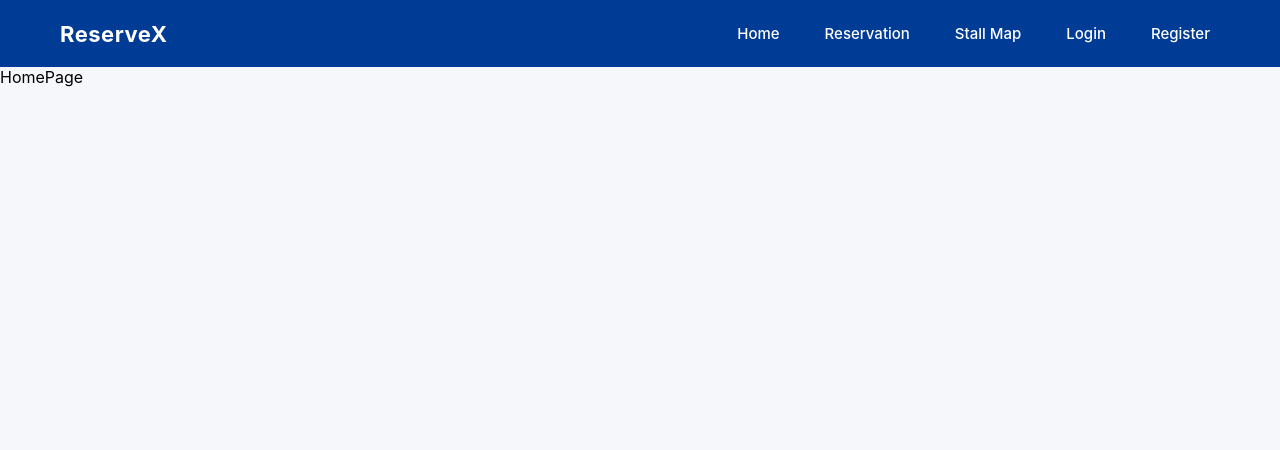
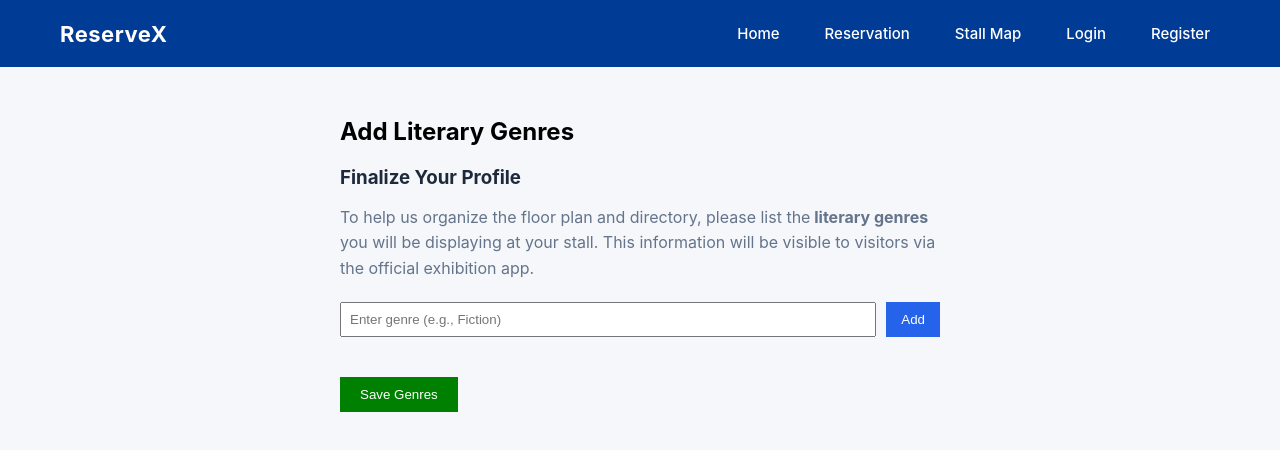
Before and after one commit to Lochithya/ReserveX, a React (Vite) app in the folder online-portal/: page /home in a window 1280 px wide. Shown: the top 450 px of the page. Built offline with nearby package versions, Linux system fonts and the light colour scheme.

Commit message:
update homepage

```diff
--- a/online-portal/src/App.jsx
+++ b/online-portal/src/App.jsx
@@ -1,7 +1,7 @@
 import { Routes, Route } from "react-router-dom";
 import LoginPage from "./pages/LoginPage";
 import RegisterPage from "./pages/RegisterPage";
-import HomePage from "./pages/HomePage";
+import HomePage from './pages/HomePage';
 import ReservationPage from "./pages/ReservationPage";
 import NavBar from "./components/NavBar";
 import StallMap from "./pages/StallMap";
--- /dev/null
+++ b/online-portal/src/pages/HomePage.css
@@ -0,0 +1,56 @@
+.home-container {
+  padding: 30px;
+  max-width: 600px;
+  margin: auto;
+}
+
+.genre-input-section {
+  display: flex;
+  gap: 10px;
+  margin-top: 20px;
+}
+
+.genre-input-section input {
+  flex: 1;
+  padding: 8px;
+}
+
+.genre-input-section button {
+  padding: 8px 15px;
+  background-color: #2563eb;
+  color: white;
+  border: none;
+  cursor: pointer;
+}
+
+.genre-list {
+  margin-top: 20px;
+  display: flex;
+  flex-wrap: wrap;
+  gap: 10px;
+}
+
+.genre-item {
+  background-color: #e5e7eb;
+  padding: 6px 10px;
+  border-radius: 20px;
+  display: flex;
+  align-items: center;
+  gap: 5px;
+}
+
+.genre-item span {
+  cursor: pointer;
+  color: red;
+}
+
+.save-btn {
+  margin-top: 20px;
+  padding: 10px 20px;
+  background-color: green;
+  color: white;
+  border: none;
+  cursor: pointer;
+}
+.description h3 { color: #1e293b; margin-bottom: 12px; }
+.description p { color: #64748b; line-height: 1.6; }
--- a/online-portal/src/pages/HomePage.jsx
+++ b/online-portal/src/pages/HomePage.jsx
@@ -1,9 +1,78 @@
-import React from "react";
+import { useState } from "react";
+//import { saveGenres } from "../services/genre.service";
+import "./HomePage.css";
 
 const HomePage = () => {
+  const [genreInput, setGenreInput] = useState("");
+  const [genres, setGenres] = useState([]);
+
+  const handleAddGenre = () => {
+    if (!genreInput.trim()) return;
+
+    if (genres.includes(genreInput)) {
+      alert("Genre already added.");
+      return;
+    }
+
+    setGenres([...genres, genreInput]);
+    setGenreInput("");
+  };
+
+  const handleRemoveGenre = (genre) => {
+    setGenres(genres.filter((g) => g !== genre));
+  };
+
+  const handleSubmit = async () => {
+    if (genres.length === 0) {
+      alert("Please add at least one genre.");
+      return;
+    }
+
+    try {
+      await saveGenres(genres);
+      alert("Genres saved successfully!");
+    } catch (error) {
+      alert("Failed to save genres.");
+    }
+  };
+
   return (
-    <div>HomePage</div>
-  )
-}
+    <div className="home-container">
+      <h2>Add Literary Genres</h2>
 
-export default HomePage
+      <div className="description">
+            <h3>Finalize Your Profile</h3>
+            <p>
+              To help us organize the floor plan and directory, please list the
+              <strong> literary genres</strong> you will be displaying at your stall.
+              This information will be visible to visitors via the official exhibition app.
+            </p>
+          </div>
+
+      <div className="genre-input-section">
+        <input
+          type="text"
+          placeholder="Enter genre (e.g., Fiction)"
+          value={genreInput}
+          onChange={(e) => setGenreInput(e.target.value)}
+        />
+        <button onClick={handleAddGenre}>Add</button>
+      </div>
+
+      <div className="genre-list">
+        {genres.map((genre, index) => (
+          <div key={index} className="genre-item">
+            {genre}
+            <span onClick={() => handleRemoveGenre(genre)}>✖</span>
+          </div>
+        ))}
+      </div>
+
+      <button className="save-btn" onClick={handleSubmit}>
+        Save Genres
+      </button>
+    </div>
+  );
+};
+
+export default HomePage;
--- a/online-portal/src/pages/ReservationPage.jsx
+++ b/online-portal/src/pages/ReservationPage.jsx
@@ -1,10 +1,12 @@
 import { useEffect, useState } from "react";
-import { getAllStalls } from "../services/stall.service";
+import { useNavigate } from "react-router-dom"; // Required for navigation
+import { getAllStalls } from "../services/stall.service"; // Fixed filename dot
 import { createReservation } from "../services/reservation.service";
 import StallCard from "../components/StallCard";
 import "./ReservationPage.css";
 
 const ReservationPage = () => {
+  const navigate = useNavigate(); // Hook for redirection
   const [stalls, setStalls] = useState([]);
   const [selectedStalls, setSelectedStalls] = useState([]);
   const [loading, setLoading] = useState(true);
@@ -18,7 +20,7 @@ const ReservationPage = () => {
       const res = await getAllStalls();
       setStalls(res.data);
     } catch (error) {
-      alert("Failed to load stalls");
+      alert("Failed to load stalls from the server.");
     } finally {
       setLoading(false);
     }
@@ -28,8 +30,9 @@ const ReservationPage = () => {
     if (selectedStalls.includes(stallId)) {
       setSelectedStalls(selectedStalls.filter((id) => id !== stallId));
     } else {
+      // Logic for the 3-stall maximum limit
       if (selectedStalls.length >= 3) {
-        alert("You can reserve maximum 3 stalls only.");
+        alert("As per guidelines, you can reserve a maximum of 3 stalls per business.");
         return;
       }
       setSelectedStalls([...selectedStalls, stallId]);
@@ -38,40 +41,47 @@ const ReservationPage = () => {
 
   const handleReservation = async () => {
     if (selectedStalls.length === 0) {
-      alert("Please select at least one stall.");
+      alert("Please select at least one stall to proceed.");
       return;
     }
 
+    // Requirement: A pop-up screen for confirmation
     const confirm = window.confirm(
-      "Are you sure you want to confirm reservation?"
+      `Confirm reservation for ${selectedStalls.length} stall(s)? A QR pass will be sent to your email.`
     );
 
     if (!confirm) return;
 
     try {
       await createReservation(selectedStalls);
-      alert("Reservation successful! Email with QR code sent.");
+      alert("Reservation successful! Check your email for the unique QR pass.");
+
       setSelectedStalls([]);
-      fetchStalls();
+
+      // Requirement: Navigate to Home Screen after confirmation
+      navigate("/home");
     } catch (error) {
-      alert("Reservation failed.");
+      alert("Reservation failed. Please check your connection.");
     }
   };
 
-  if (loading) return <p className="loading">Loading stalls...</p>;
+  if (loading) return <p className="loading">Loading exhibition map...</p>;
 
   return (
     <div className="reservation-container">
-      <h2 className="reservation-title">Stall Reservation</h2>
-      <p className="reservation-subtitle">Select up to 3 stalls</p>
+      <h2 className="reservation-title">Exhibition Stall Reservation</h2>
+      <p className="reservation-subtitle">Select up to 3 stalls. Reserved stalls are grayed out.</p>
 
       <div className="stall-grid">
         {stalls.map((stall) => (
           <StallCard
             key={stall.id}
             stall={stall}
+            // Logic to pass selection state to the card
             isSelected={selectedStalls.includes(stall.id)}
             onSelect={handleSelect}
+            // Ensure reserved stalls cannot be clicked
+            disabled={stall.status === 'reserved'}
           />
         ))}
       </div>
```
